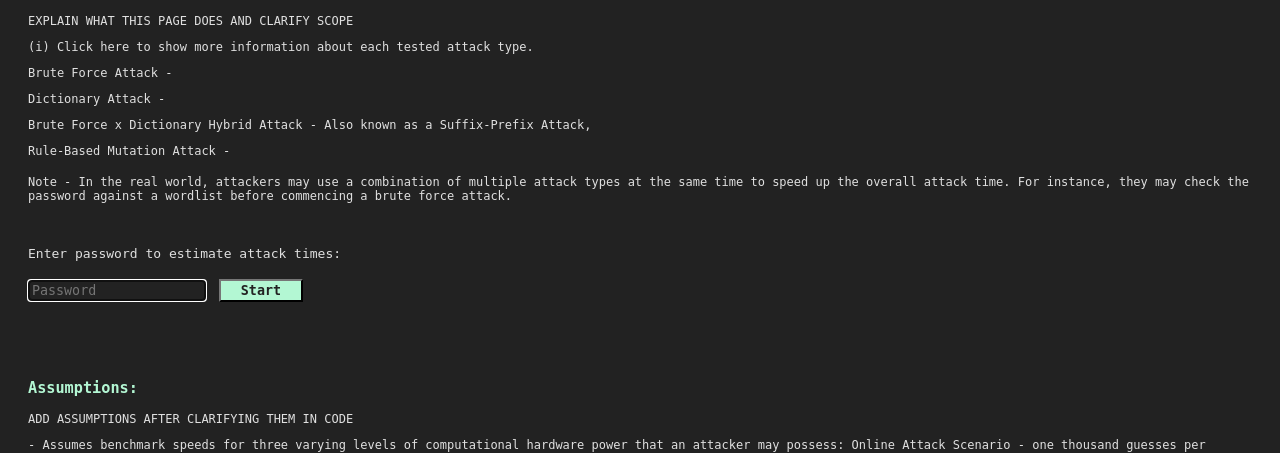
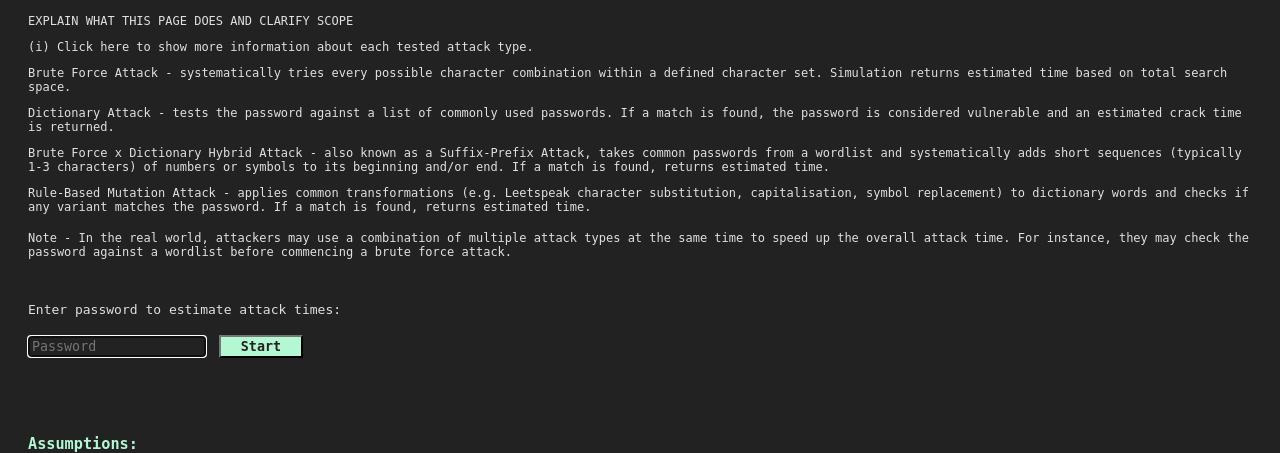
Before and after one commit to shaylaing/password-security-toolkit, a Flask app: page /simulator in a window 1280 px wide. Shown: the part 125-578 px from the top of the page. Run offline with Flask 3, Linux system fonts and the light colour scheme.

Commit message:
Added informational text for attack simulation page.

```diff
--- a/project/templates/simulator.html
+++ b/project/templates/simulator.html
@@ -10,10 +10,10 @@
         <p id="about">EXPLAIN WHAT THIS PAGE DOES AND CLARIFY SCOPE</p>
         <button id="showMore" name="showmore" onclick="show_more" style="all: unset; cursor: pointer;">(i) Click here to show more information about each tested attack type.</button>
         <div id="moreInfo" name="moreInfo">
-            <p>Brute Force Attack - </p>
-            <p>Dictionary Attack - </p>
-            <p>Brute Force x Dictionary Hybrid Attack - Also known as a Suffix-Prefix Attack, </p>
-            <p>Rule-Based Mutation Attack - </p>
+            <p>Brute Force Attack - systematically tries every possible character combination within a defined character set. Simulation returns estimated time based on total search space.</p>
+            <p>Dictionary Attack - tests the password against a list of commonly used passwords. If a match is found, the password is considered vulnerable and an estimated crack time is returned.</p>
+            <p>Brute Force x Dictionary Hybrid Attack - also known as a Suffix-Prefix Attack, takes common passwords from a wordlist and systematically adds short sequences (typically 1-3 characters) of numbers or symbols to its beginning and/or end. If a match is found, returns estimated time.</p>
+            <p>Rule-Based Mutation Attack - applies common transformations (e.g. Leetspeak character substitution, capitalisation, symbol replacement) to dictionary words and checks if any variant matches the password. If a match is found, returns estimated time.</p>
         </div>
         <p id="note" style="padding-top: 5px;">Note - In the real world, attackers may use a combination of multiple attack types at the same time to speed up the overall attack time. For instance, they may check the password against a wordlist before commencing a brute force attack.</p>
     </div>
```
